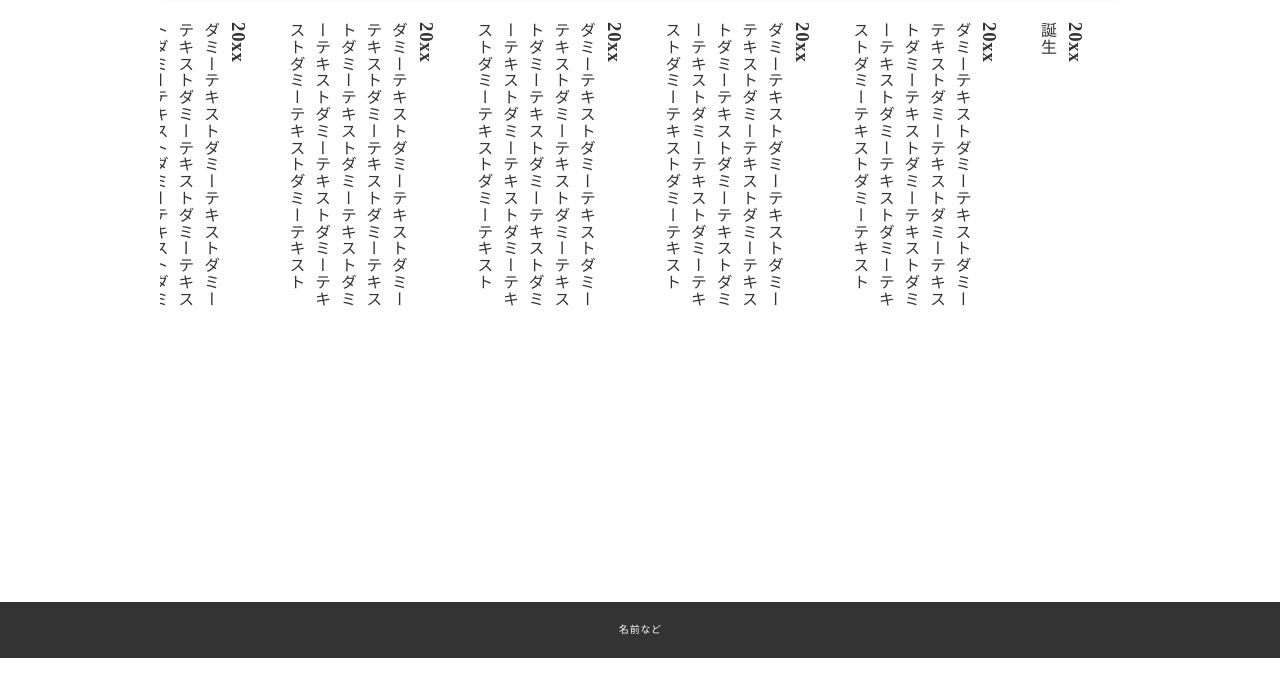
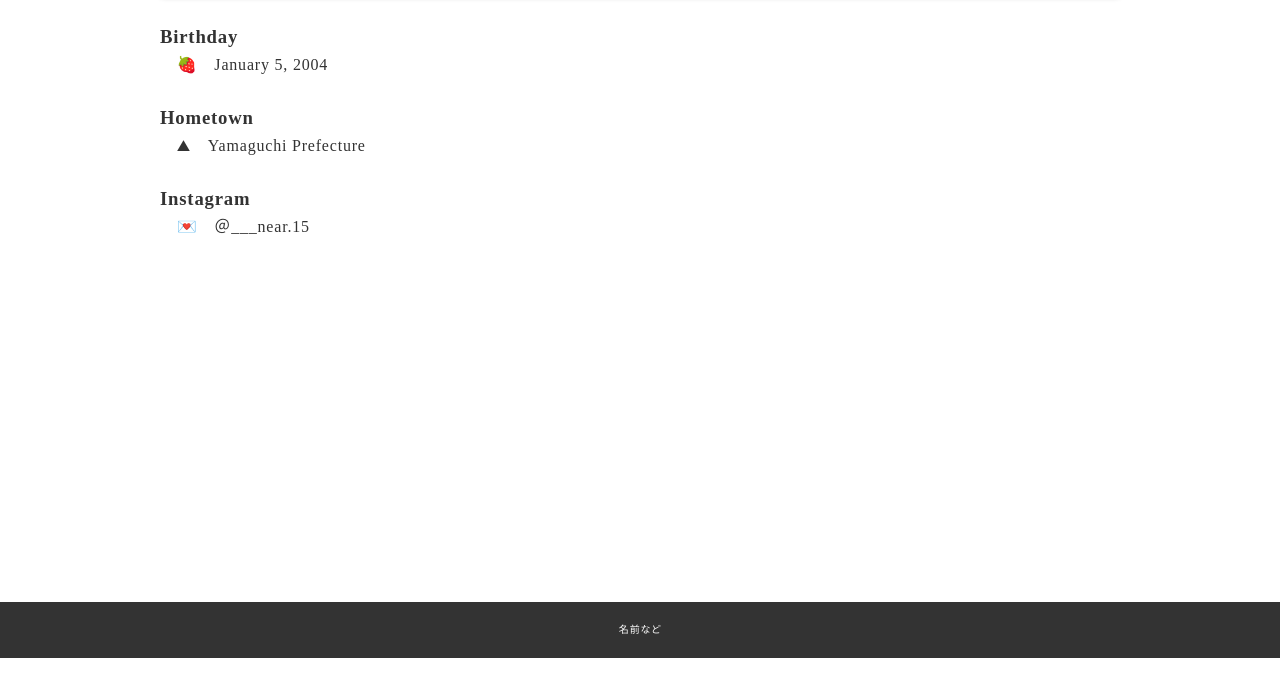
Before and after one commit to KUAD-XtechDesign/website2022-nonopuku, a plain HTML site: page profile.html in a window 1280 px wide. Shown: the part 98-794 px from the top of the page. Drawn offline with nearby package versions, Linux system fonts and the light colour scheme.

Commit message:
プロフィール

```diff
--- a/css/style.css
+++ b/css/style.css
@@ -79,7 +79,7 @@ header a {
 }
 
 header .inner {
-  background-color: #fff;
+  background-color: rgb(255, 255, 255);
   position: relative;
   display: flex;
   justify-content: space-between;
@@ -378,10 +378,10 @@ reportページ
 profileページ
 ================================================= */
 .profile_container{
-  writing-mode: vertical-rl;
+
   width: 100%;
   height: 300px;
-  overflow: auto;
+
 }
 
 .profile_container h3{
--- a/profile.html
+++ b/profile.html
@@ -34,56 +34,24 @@
     <div class="contents">
       <section>
         <div class="profile_container">
-          <h3>20xx</h3>
-          <div>誕生</div>
-          <h3>20xx</h3>
+
+          <h3>Birthday</h3>
+
           <div>
-            ダミーテキストダミーテキストダミーテキストダミーテキストダミーテキストダミーテキストダミーテキストダミーテキストダミーテキストダミーテキストダミーテキストダミーテキスト
+            　🍓　January 5, 2004 </div>
+
+
+          <h3>Hometown</h3>
+          <div>
+
+            　⛰　Yamaguchi Prefecture
           </div>
-          <h3>20xx</h3>
+
+          <h3>Instagram</h3>
           <div>
-            ダミーテキストダミーテキストダミーテキストダミーテキストダミーテキストダミーテキストダミーテキストダミーテキストダミーテキストダミーテキストダミーテキストダミーテキスト
+          　💌　＠___near.15
           </div>
-          <h3>20xx</h3>
-          <div>
-            ダミーテキストダミーテキストダミーテキストダミーテキストダミーテキストダミーテキストダミーテキストダミーテキストダミーテキストダミーテキストダミーテキストダミーテキスト
-          </div>
-          <h3>20xx</h3>
-          <div>
-            ダミーテキストダミーテキストダミーテキストダミーテキストダミーテキストダミーテキストダミーテキストダミーテキストダミーテキストダミーテキストダミーテキストダミーテキスト
-          </div>
-          <h3>20xx</h3>
-          <div>
-            ダミーテキストダミーテキストダミーテキストダミーテキストダミーテキストダミーテキストダミーテキストダミーテキストダミーテキストダミーテキストダミーテキストダミーテキスト
-          </div>
-          <h3>20xx</h3>
-          <div>
-            ダミーテキストダミーテキストダミーテキストダミーテキストダミーテキストダミーテキストダミーテキストダミーテキストダミーテキストダミーテキストダミーテキストダミーテキスト
-          </div>
-          <h3>20xx</h3>
-          <div>
-            ダミーテキストダミーテキストダミーテキストダミーテキストダミーテキストダミーテキストダミーテキストダミーテキストダミーテキストダミーテキストダミーテキストダミーテキスト
-          </div>
-          <h3>20xx</h3>
-          <div>
-            ダミーテキストダミーテキストダミーテキストダミーテキストダミーテキストダミーテキストダミーテキストダミーテキストダミーテキストダミーテキストダミーテキストダミーテキスト
-          </div>
-          <h3>20xx</h3>
-          <div>
-            ダミーテキストダミーテキストダミーテキストダミーテキストダミーテキストダミーテキストダミーテキストダミーテキストダミーテキストダミーテキストダミーテキストダミーテキスト
-          </div>
-          <h3>20xx</h3>
-          <div>
-            ダミーテキストダミーテキストダミーテキストダミーテキストダミーテキストダミーテキストダミーテキストダミーテキストダミーテキストダミーテキストダミーテキストダミーテキスト
-          </div>
-          <h3>20xx</h3>
-          <div>
-            ダミーテキストダミーテキストダミーテキストダミーテキストダミーテキストダミーテキストダミーテキストダミーテキストダミーテキストダミーテキストダミーテキストダミーテキスト
-          </div>
-          <h3>20xx</h3>
-          <div>
-            ダミーテキストダミーテキストダミーテキストダミーテキストダミーテキストダミーテキストダミーテキストダミーテキストダミーテキストダミーテキストダミーテキストダミーテキスト
-          </div>
+
         </div>
       </section>
     </div>
```
